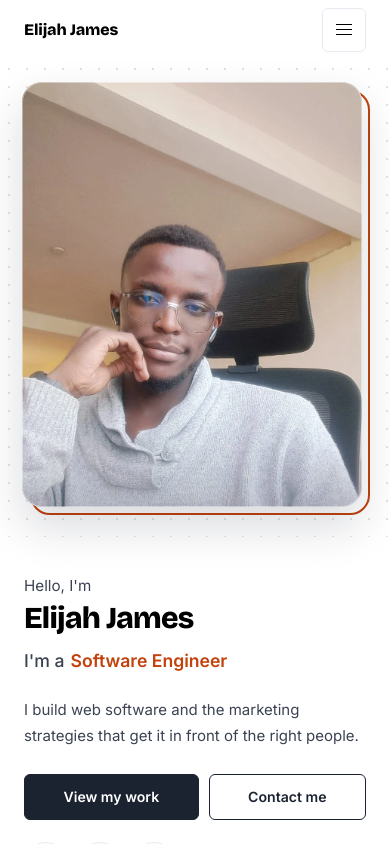
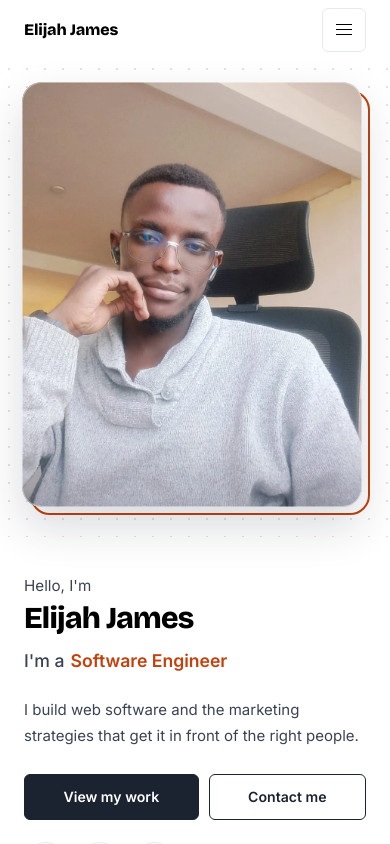
Before and after one commit to 25ELIJAH/elijahjames-portfolio, a Nuxt app: page / in a window 390 px wide. Shown: the top 844 px of the page. Built offline with nearby package versions, Linux system fonts and the light colour scheme.

Commit message:
Hero photo: fixed portrait frame on all screens, head to lower chest in view
Co-Authored-By: Claude Sonnet 5.5 <noreply@anthropic.com>

```diff
--- a/assets/css/main.css
+++ b/assets/css/main.css
@@ -461,3 +461,21 @@ img.xp-logo { width: auto; min-width: 56px; max-width: 124px; height: 56px; }
 @media (max-width: 800px) and (orientation: landscape) {
   .photo-frame { aspect-ratio: 16 / 10; max-height: 78vh; }
 }
+
+/* ---------- Hero photo: same portrait shape on every screen, head to lower chest in view ---------- */
+.hero-photo { align-items: center; justify-content: center; }
+.photo-frame {
+  flex: none; min-height: 0; aspect-ratio: 4 / 5; margin: 0 auto;
+  /* never wider than the panel, 540px, or what fits the screen height */
+  width: min(100%, 540px, calc((100vh - 170px) * 0.8));
+  min-width: min(100%, 280px);
+}
+.hero-photo img, .photo-clip img { object-fit: cover; object-position: 50% 62%; } /* ceiling cropped, head to lower chest kept */
+.photo-frame:hover .photo-clip img { transform: scale(1.03); }
+
+@media (max-width: 800px) {
+  .photo-frame { width: min(100%, 460px, calc(72vh * 0.8)); max-height: none; aspect-ratio: 4 / 5; min-height: 0; }
+}
+@media (max-width: 800px) and (orientation: landscape) {
+  .photo-frame { aspect-ratio: 4 / 5; width: min(100%, 300px); }
+}
```
